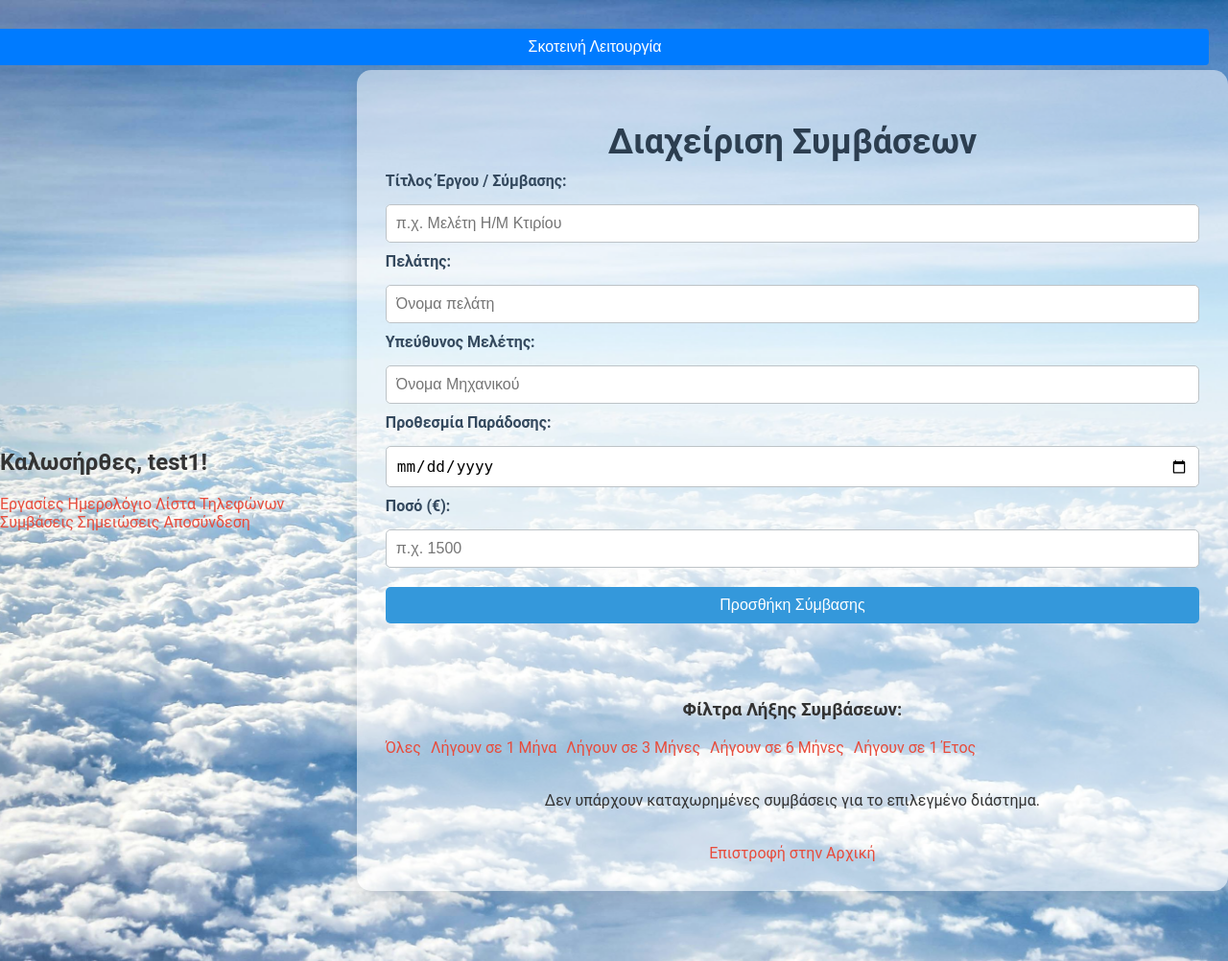
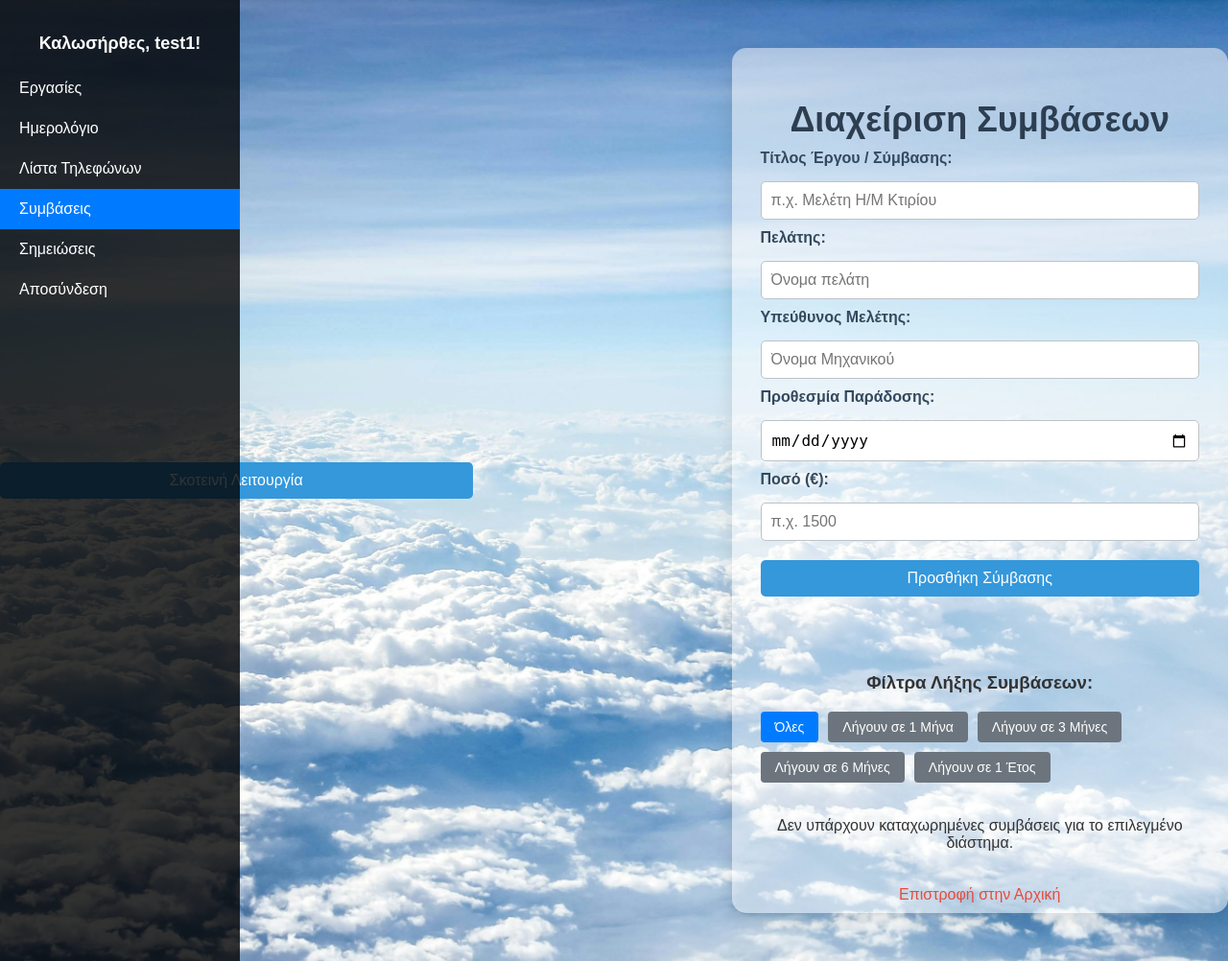
Before and after one commit to GiannisGogas/CRM, a Flask app: page /contracts in a window 1280 px wide. Shown: the whole page at 96% size. Run offline with Flask 3, Linux system fonts and the light colour scheme; a user stored in the database is signed in; data that the repository does not hold is empty.

Commit message:
Fix mode toggle button style and position

```diff
--- a/templates/contracts.html
+++ b/templates/contracts.html
@@ -17,23 +17,65 @@
             background-position: center;
             background-attachment: fixed;
         }
-        /* Σταθερή τοποθέτηση κουμπιού επάνω δεξιά */
-        .mode-toggle {
-            position: fixed !important;
-            top: 20px !important;
-            right: 20px !important;
-            padding: 10px 15px;
+        /* Διόρθωση διάταξης για να μην επικαλύπτεται το sidebar */
+        body {
+            margin: 0;
+            padding: 0;
+            font-family: Arial, sans-serif;
+        }
+        .sidebar {
+            position: fixed;
+            top: 0;
+            left: 0;
+            width: 250px;
+            height: 100%;
+            background-color: rgba(0, 0, 0, 0.8);
+            padding-top: 20px;
+            box-sizing: border-box;
+            z-index: 100;
+        }
+        .sidebar h2 {
+            color: #fff;
+            font-size: 18px;
+            text-align: center;
+            padding: 0 10px;
+        }
+        .sidebar a {
+            display: block;
+            color: #fff;
+            padding: 12px 20px;
+            text-decoration: none;
+            transition: background 0.3s;
+        }
+        .sidebar a:hover, .sidebar a.active {
             background-color: #007bff;
+        }
+        .container {
+            margin-left: 270px;
+            padding: 30px;
+            max-width: 900px;
+            box-sizing: border-box;
+        }
+        .filter-section {
+            margin-bottom: 20px;
+            display: flex;
+            gap: 10px;
+            flex-wrap: wrap;
+        }
+        .filter-btn {
+            padding: 8px 15px;
+            background-color: #6c757d;
             color: white;
-            border: none;
+            text-decoration: none;
             border-radius: 4px;
-            cursor: pointer;
-            z-index: 9999;
+            font-size: 14px;
+        }
+        .filter-btn.active, .filter-btn:hover {
+            background-color: #007bff;
         }
     </style>
 </head>
 <body class="light-mode">
-    <!-- Το κουμπί μπαίνει πρώτο-πρώτο έξω από το sidebar -->
     <button class="mode-toggle" onclick="toggleMode()">Σκοτεινή Λειτουργία</button>
 
     <div class="sidebar">
@@ -73,7 +115,7 @@
         <!-- Κουμπιά Φίλτρων Λήξης -->
         <div style="margin-top: 30px;">
             <h3>Φίλτρα Λήξης Συμβάσεων:</h3>
-            <div class="filter-section" style="display: flex; gap: 10px; flex-wrap: wrap; margin-top: 10px;">
+            <div class="filter-section">
                 <a href="{{ url_for('contracts', filter='all') }}" class="filter-btn {% if current_filter == 'all' %}active{% endif %}">Όλες</a>
                 <a href="{{ url_for('contracts', filter='month') }}" class="filter-btn {% if current_filter == 'month' %}active{% endif %}">Λήγουν σε 1 Μήνα</a>
                 <a href="{{ url_for('contracts', filter='quarter') }}" class="filter-btn {% if current_filter == 'quarter' %}active{% endif %}">Λήγουν σε 3 Μήνες</a>
@@ -82,7 +124,7 @@
             </div>
         </div>
 
-        <div class="contract-list" style="margin-top: 20px;">
+        <div class="contract-list">
             {% if contracts %}
                 <table>
                     <tr>
```
